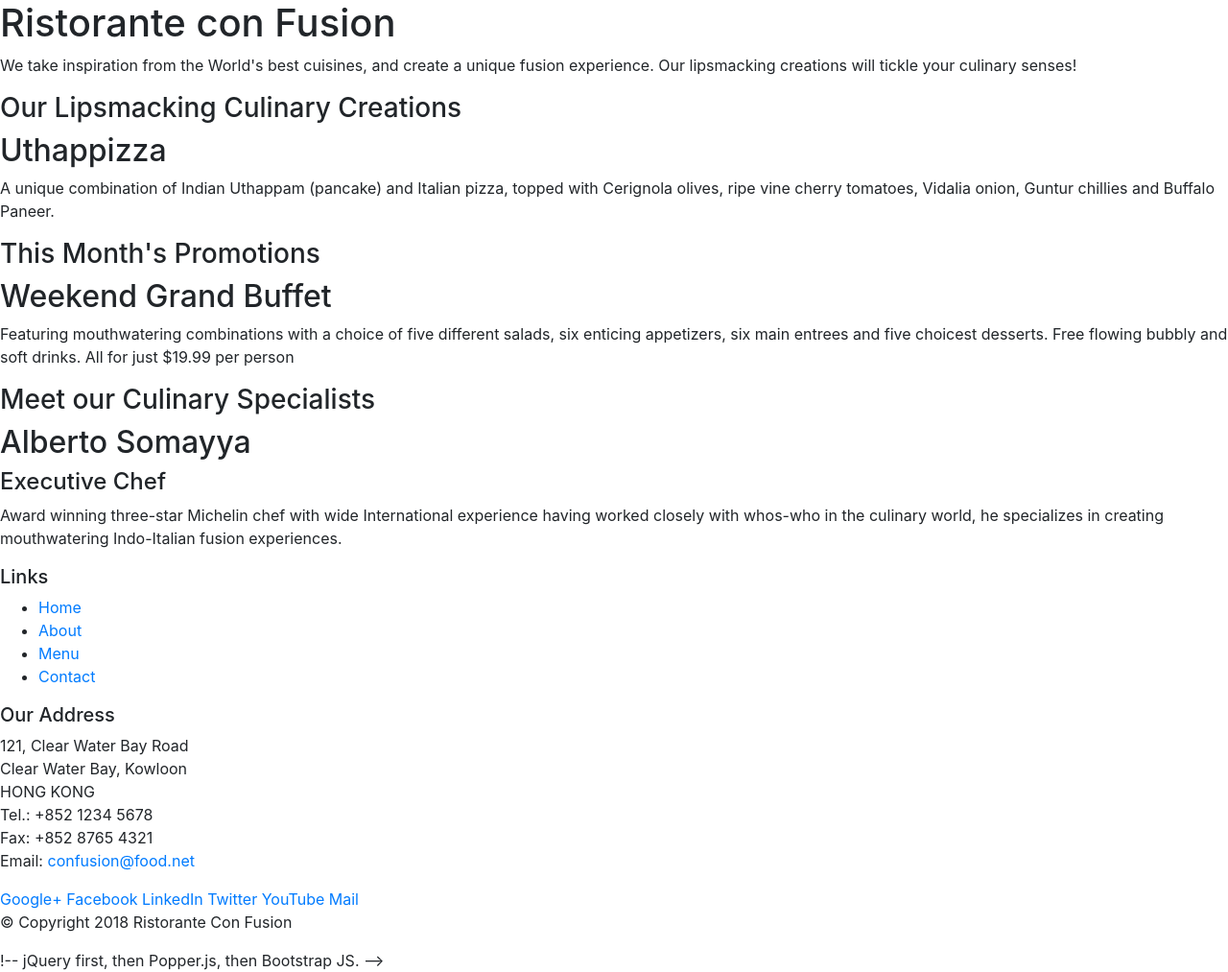
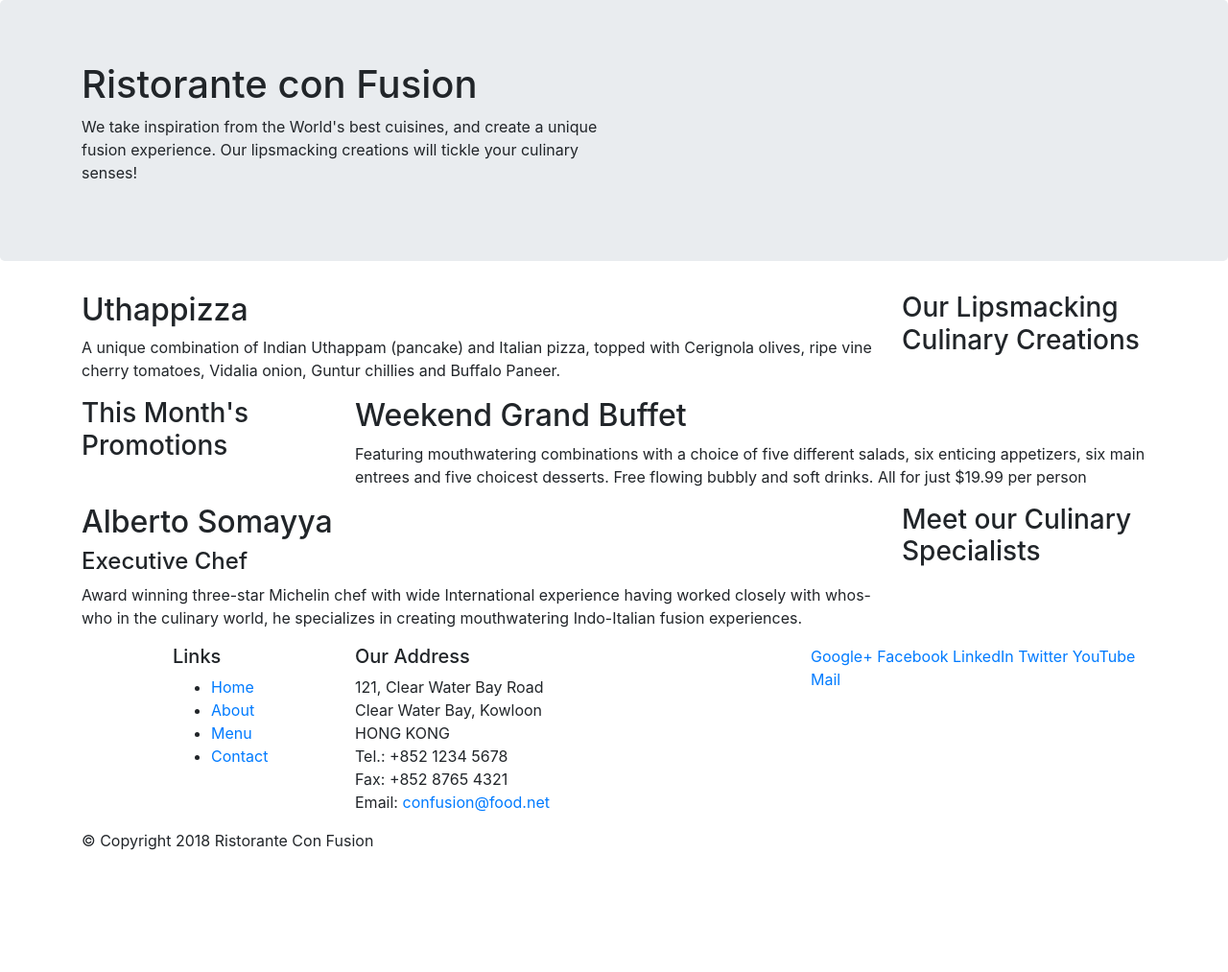
Before and after one commit to VijayKrishn/frontend_js, a website: page index.html in a window 1280 px wide. Shown: the whole page at 96% size. After the commit the page ends 904 px from the top, so only its background shows below. Drawn offline with nearby package versions, Linux system fonts and the light colour scheme.

Commit message:
bootstrap grid part1

```diff
--- a/index.html
+++ b/index.html
@@ -14,46 +14,46 @@
 
 <body>
 
-    <header>
-        <div>
-            <div>
-                <div>
+    <header class="jumbotron">
+        <div class="container">
+            <div class="row">
+                <div class="col-12 col-sm-6">
                     <h1>Ristorante con Fusion</h1>
                     <p>We take inspiration from the World's best cuisines, and create a unique fusion experience. Our lipsmacking creations will tickle your culinary senses!</p>
                 </div>
-                <div>
+                <div class="col-12 col-sm">
                 </div>
             </div>
         </div>
     </header>
 
-    <div>
-        <div>
-            <div>
+    <div class="container">
+        <div class="row">
+            <div class="col-12 col-sm-4 order-sm-last col-md-3">
                 <h3>Our Lipsmacking Culinary Creations</h3>
             </div>
-            <div>
+            <div class="col col-sm order-sm-first col-md">
                 <h2>Uthappizza</h2>
                 <p>A unique combination of Indian Uthappam (pancake) and Italian pizza, topped with Cerignola olives, ripe vine cherry tomatoes, Vidalia onion, Guntur chillies and Buffalo Paneer.</p>
             </div>
         </div>
 
 
-        <div>
-            <div>
+        <div class="row">
+            <div class="col-12 col-sm-4 col-md-3">
                 <h3>This Month's Promotions</h3>
             </div>
-            <div>
+            <div class="col col-sm col-md">
                 <h2>Weekend Grand Buffet</h2>
                 <p>Featuring mouthwatering combinations with a choice of five different salads, six enticing appetizers, six main entrees and five choicest desserts. Free flowing bubbly and soft drinks. All for just $19.99 per person </p>
             </div>
         </div>
 
-        <div>
-            <div>
+        <div class="row">
+            <div class="col-12 col-sm-4 order-sm-last col-md-3">
                 <h3>Meet our Culinary Specialists</h3>
             </div>
-            <div>
+            <div class="col col-sm order-sm-first col-md">
                 <h2>Alberto Somayya</h2>
                 <h4>Executive Chef</h4>
                 <p>Award winning three-star Michelin chef with wide International experience having worked closely with whos-who in the culinary world, he specializes in creating mouthwatering Indo-Italian fusion experiences. </p>
@@ -62,9 +62,9 @@
     </div>
 
     <footer>
-        <div>
-            <div>
-                <div>
+        <div class="container">
+            <div class="row">
+                <div class="col-4 offset-1 col-sm-2">
                     <h5>Links</h5>
                     <ul>
                         <li><a href="#">Home</a></li>
@@ -73,7 +73,7 @@
                         <li><a href="#">Contact</a></li>
                     </ul>
                 </div>
-                <div>
+                <div class="col-7 col-sm-5">
                     <h5>Our Address</h5>
                     <address>
 		              121, Clear Water Bay Road<br>
@@ -84,7 +84,7 @@
 		              Email: <a href="mailto:confusion@food.net">confusion@food.net</a>
 		           </address>
                 </div>
-                <div>
+                <div class="col-12 col-sm-4">
                     <div>
                         <a href="http://google.com/+">Google+</a>
                         <a href="http://www.facebook.com/profile.php?id=">Facebook</a>
@@ -95,14 +95,13 @@
                     </div>
                 </div>
            </div>
-           <div>
-                <div>
+           <div class="row">
+                <div class="col-auto">
                     <p>© Copyright 2018 Ristorante Con Fusion</p>
                 </div>
            </div>
         </div>
     </footer>
-    !-- jQuery first, then Popper.js, then Bootstrap JS. -->
     <script src="node_modules/jquery/dist/jquery.slim.min.js"></script>
     <script src="node_modules/popper.js/dist/umd/popper.min.js"></script>
     <script src="node_modules/bootstrap/dist/js/bootstrap.min.js"></script>
```
